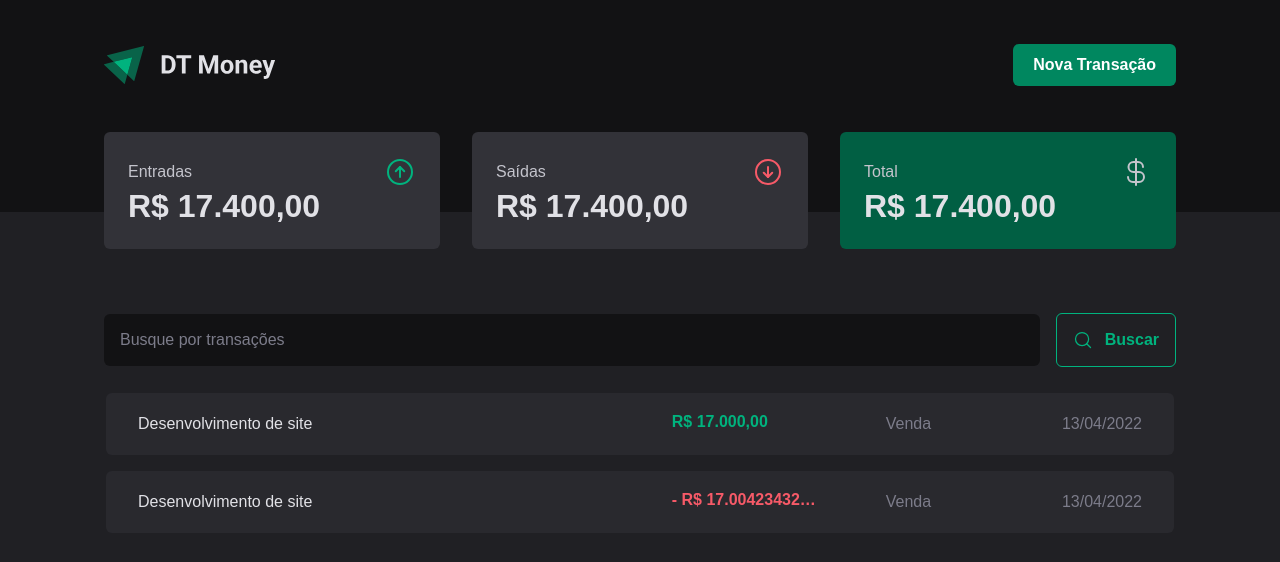
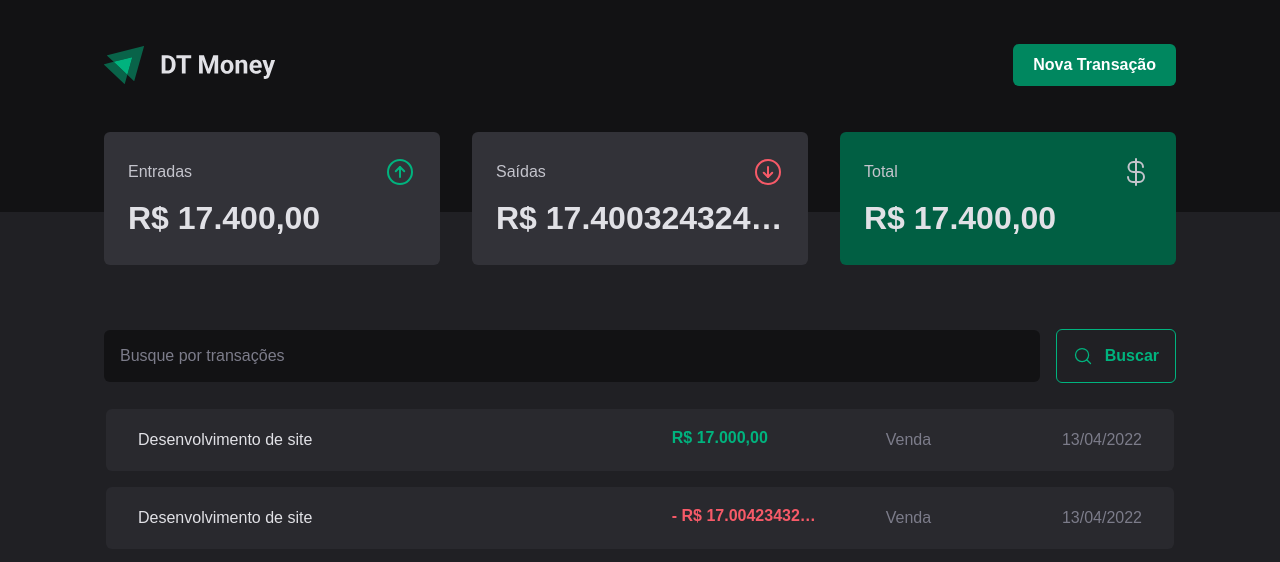
Before and after one commit to kenmarcos/dt-money-front-rs, a React (Vite) app: page / in a window 1280 px wide. Shown: the top 562 px of the page. Built offline with nearby package versions, Linux system fonts and the light colour scheme.

Commit message:
refactor: adjust display for large text

```diff
--- a/src/pages/Transactions/components/Summary/index.tsx
+++ b/src/pages/Transactions/components/Summary/index.tsx
@@ -21,7 +21,9 @@ export const Summary = () => {
           <ArrowCircleDown size={32} color="#F75A68" />
         </header>
 
-        <strong>R$ 17.400,00</strong>
+        <strong title={"R$ 17.4003243242343243,00"}>
+          R$ 17.4003243242343243,00
+        </strong>
       </SummaryCard>
 
       <SummaryCard $variant="green">
--- a/src/pages/Transactions/components/Summary/styles.ts
+++ b/src/pages/Transactions/components/Summary/styles.ts
@@ -36,5 +36,11 @@ export const SummaryCard = styled.div<SummaryCardProps>`
     color: ${(props) => props.theme.colors["gray-100"]};
     font-size: 2rem;
     font-weight: bold;
+    margin-top: 0.75rem;
+    overflow: hidden;
+    text-overflow: ellipsis;
+    white-space: nowrap;
+    display: inline-block;
+    max-width: 100%;
   }
 `;
```
